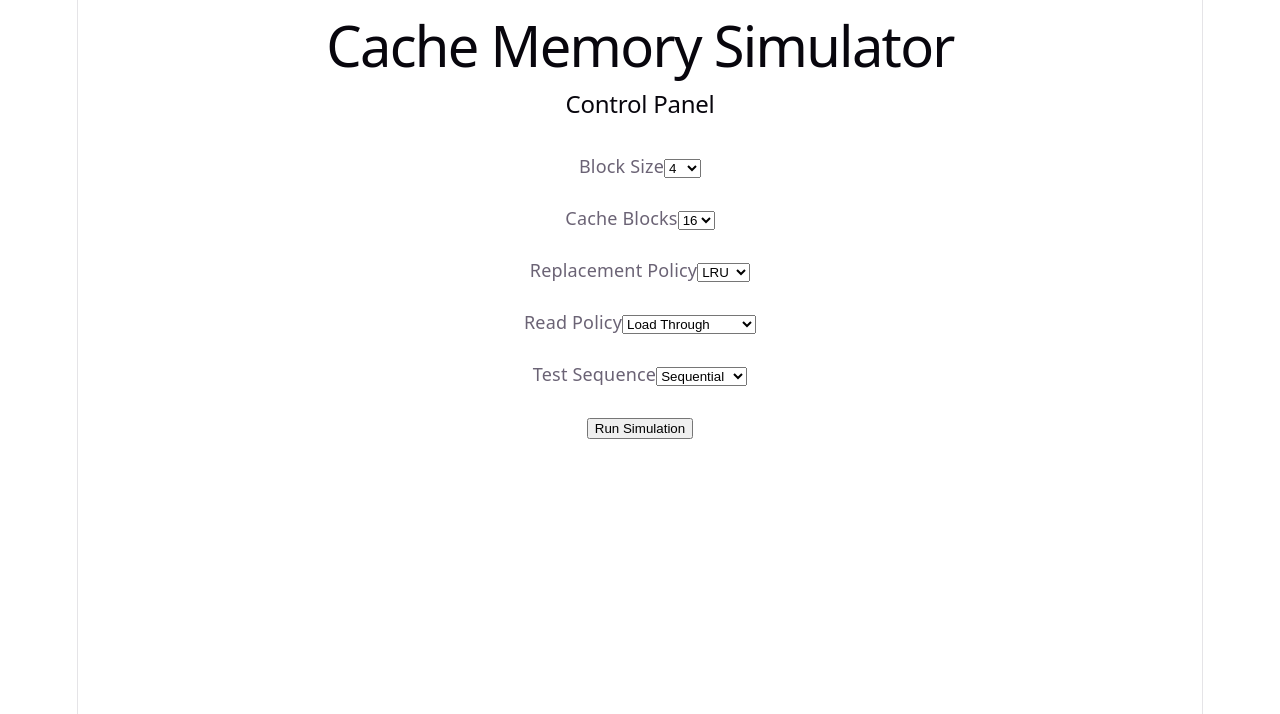
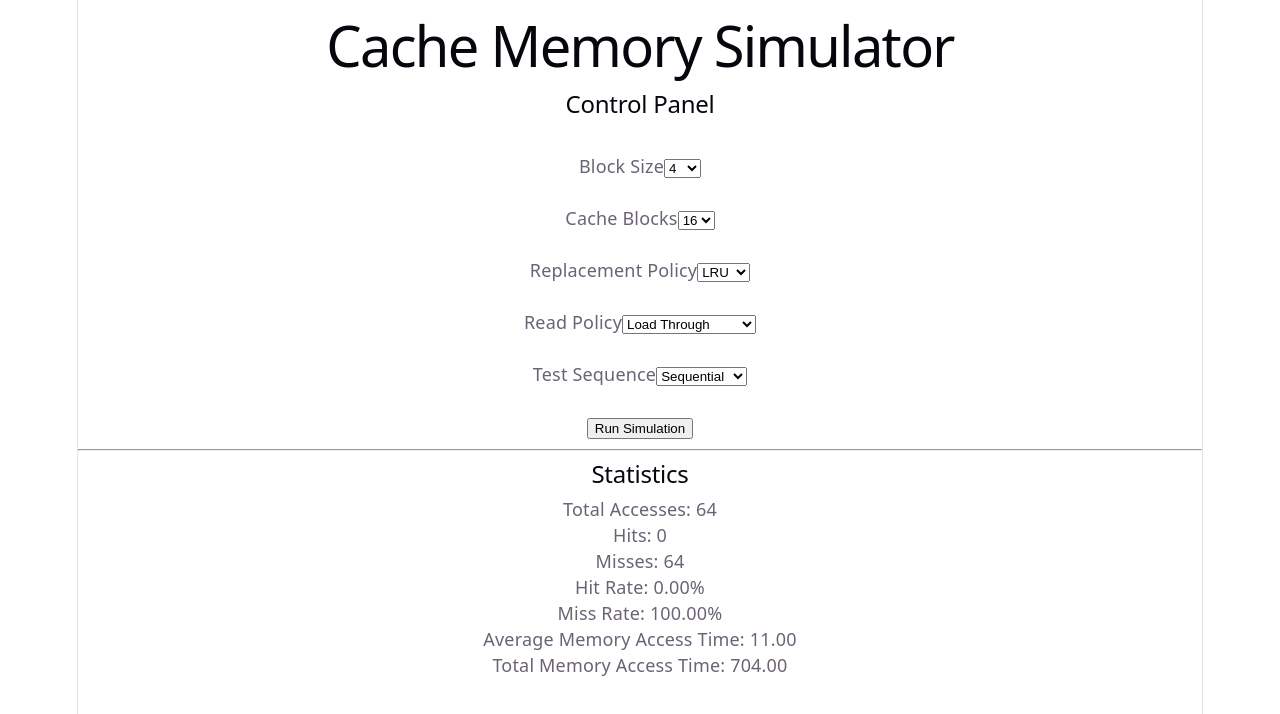
Before and after one commit to limj72/CSARCH2-CaseStudy1-Group2, a React (Vite) app in the folder cache-simulator/: page / in a window 1280 px wide. Both pictures are taken after a click on the button "Run Simulation". Shown: the top 714 px of the page. Built offline with nearby package versions, Linux system fonts and the light colour scheme.

Commit message:
Moved simulation message display to actual page

```diff
--- a/cache-simulator/src/components/ControlPanel.tsx
+++ b/cache-simulator/src/components/ControlPanel.tsx
@@ -7,6 +7,10 @@ import SequenceGenerator from "../simulator/SequenceGenerator";
 
 import { ReadPolicies } from "../types/ReadPolicy";
 import { SequenceTypes } from "../types/SequenceType";
+
+import type { SimulationResult } from "../types/SimulationResult";
+
+import StatisticsPanel from "./StatisticsPanel";
 
 export default function ControlPanel() {
 
@@ -22,6 +26,9 @@ export default function ControlPanel() {
 
     const [sequenceType, setSequenceType] =
         useState(SequenceTypes.Sequential);
+
+    const [result, setResult] =
+        useState<SimulationResult | null>(null);
 
     function runSimulation() {
 
@@ -48,14 +55,13 @@ export default function ControlPanel() {
                 cacheBlocks
             );
 
-        const trace =
+        const result =
             cache.runSequence(sequence);
 
-        console.clear();
 
-        console.table(trace);
+        setResult(result);
 
-        console.log(cache.statistics);
+        console.table(result.trace);
 
     }
 
@@ -196,6 +202,12 @@ export default function ControlPanel() {
                 Run Simulation
             </button>
 
+            <hr/>
+
+            <StatisticsPanel
+                statistics={result?.statistics ?? null}
+            />
+
         </div>
 
     );
--- a/cache-simulator/src/components/StatisticsPanel.tsx
+++ b/cache-simulator/src/components/StatisticsPanel.tsx
@@ -1,7 +1,51 @@
-export default function ControlPanel() {
+import Statistics from "../simulator/Statistics";
+
+interface StatisticsPanelProps {
+    statistics: Statistics | null;
+}
+
+export default function StatisticsPanel({
+    statistics,
+}: StatisticsPanelProps) {
+
+    if (!statistics) {
+        return (
+            <div>
+                <h2>Statistics</h2>
+                <p>No simulation has been run.</p>
+            </div>
+        );
+    }
+
     return (
-        <section>
-            <h2>Statistics Panel</h2>
-        </section>
+        <div>
+            <h2>Statistics</h2>
+
+            <p>Total Accesses: {statistics.accesses}</p>
+
+            <p>Hits: {statistics.hits}</p>
+
+            <p>Misses: {statistics.misses}</p>
+
+            <p>
+                Hit Rate: {(statistics.hitRate * 100).toFixed(2)}%
+            </p>
+
+            <p>
+                Miss Rate: {(statistics.missRate * 100).toFixed(2)}%
+            </p>
+
+            <p>
+                Average Memory Access Time:
+                {" "}
+                {statistics.averageMemoryAccessTime.toFixed(2)}
+            </p>
+
+            <p>
+                Total Memory Access Time:
+                {" "}
+                {statistics.totalMemoryAccessTime.toFixed(2)}
+            </p>
+        </div>
     );
 }
--- a/cache-simulator/src/simulator/Cache.ts
+++ b/cache-simulator/src/simulator/Cache.ts
@@ -4,6 +4,7 @@ import type ReplacementPolicy from "./ReplacementPolicy";
 import type { AccessResult } from "../types/AccessResult";
 import type { AccessTrace } from "../types/AccessTrace";
 import type { CacheConfig } from "../types/CacheConfig.ts";
+import type { SimulationResult } from "../types/SimulationResult";
 
 export default class Cache {
 
@@ -155,7 +156,7 @@ export default class Cache {
 
     }
 
-    runSequence(sequence: number[]): AccessTrace[] {
+    runSequence(sequence: number[]): SimulationResult {
 
         const trace: AccessTrace[] = [];
 
@@ -172,7 +173,11 @@ export default class Cache {
 
         }
 
-        return trace;
+        return {
+            trace,
+            statistics: this.statistics,
+            cacheState: this.getCacheState()
+        };
 
     }
 
@@ -181,7 +186,7 @@ export default class Cache {
     }
 
     getCacheState(): CacheSet[] {
-        return this.sets;
+        return this.sets.map(set => set);
     }
 
 }
--- a/cache-simulator/src/simulator/Statistics.ts
+++ b/cache-simulator/src/simulator/Statistics.ts
@@ -5,6 +5,9 @@ export default class Statistics {
     hits = 0;
 
     misses = 0;
+
+    readonly CACHE_HIT_TIME = 1;
+    readonly MEMORY_ACCESS_TIME = 10;   //*Based on previous examples
 
     recordHit() {
         this.accesses++;
@@ -30,4 +33,16 @@ export default class Statistics {
         return this.misses / this.accesses;
     }
 
+    get averageMemoryAccessTime(): number {
+        return (
+            this.hitRate * this.CACHE_HIT_TIME +
+            this.missRate *
+                (this.CACHE_HIT_TIME + this.MEMORY_ACCESS_TIME)
+        );
+    }
+
+    get totalMemoryAccessTime(): number {
+        return this.averageMemoryAccessTime * this.accesses;
+    }
+
 }
--- /dev/null
+++ b/cache-simulator/src/types/SimulationResult.ts
@@ -0,0 +1,9 @@
+import type { AccessTrace } from "./AccessTrace";
+import Statistics from "../simulator/Statistics";
+import CacheSet from "../simulator/CacheSet";
+
+export interface SimulationResult {
+    trace: AccessTrace[];
+    statistics: Statistics;
+    cacheState: CacheSet[];
+}
```
